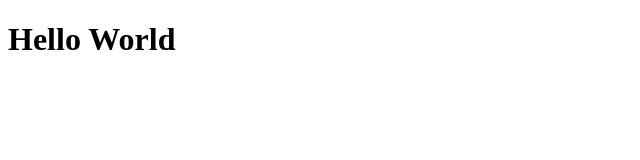
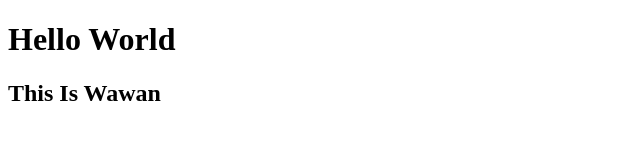
Before and after one commit to ptsetiawan/testing_html, a plain HTML site: page index.html in a window 1280 px wide. Shown: the whole page, without its empty margins (0-640 px from the left). Drawn offline with Linux system fonts and the light colour scheme.

Commit message:
menambah h2

```diff
--- a/index.html
+++ b/index.html
@@ -4,9 +4,10 @@
     <meta charset="UTF-8">
     <meta http-equiv="X-UA-Compatible" content="IE=edge">
     <meta name="viewport" content="width=device-width, initial-scale=1.0">
-    <title>Document</title>
+    <title>Wawans</title>
 </head>
 <body>
 
 </body><h1>Hello World</h1>
+<h2>This Is Wawan</h2>
 </html>
```
